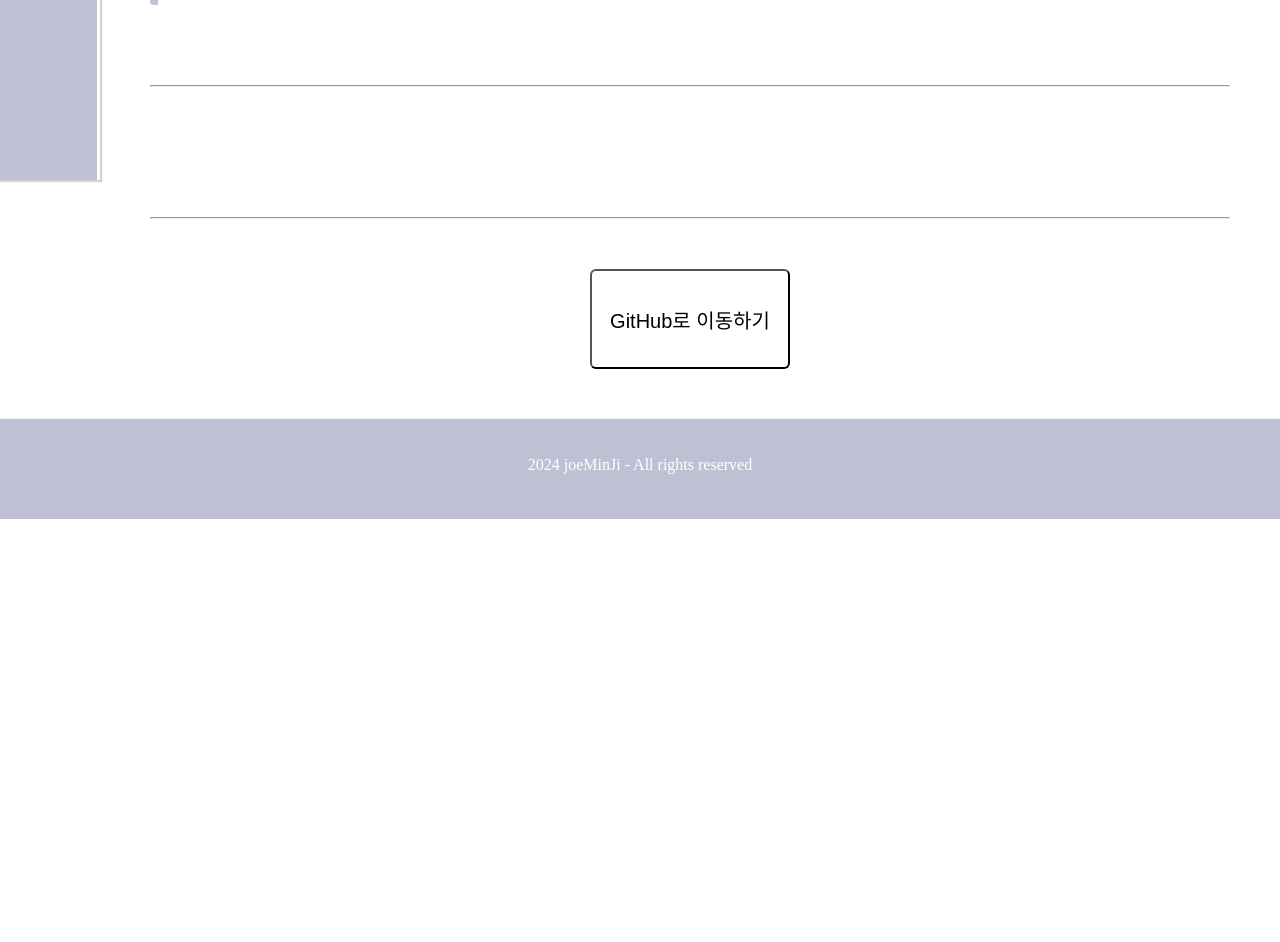
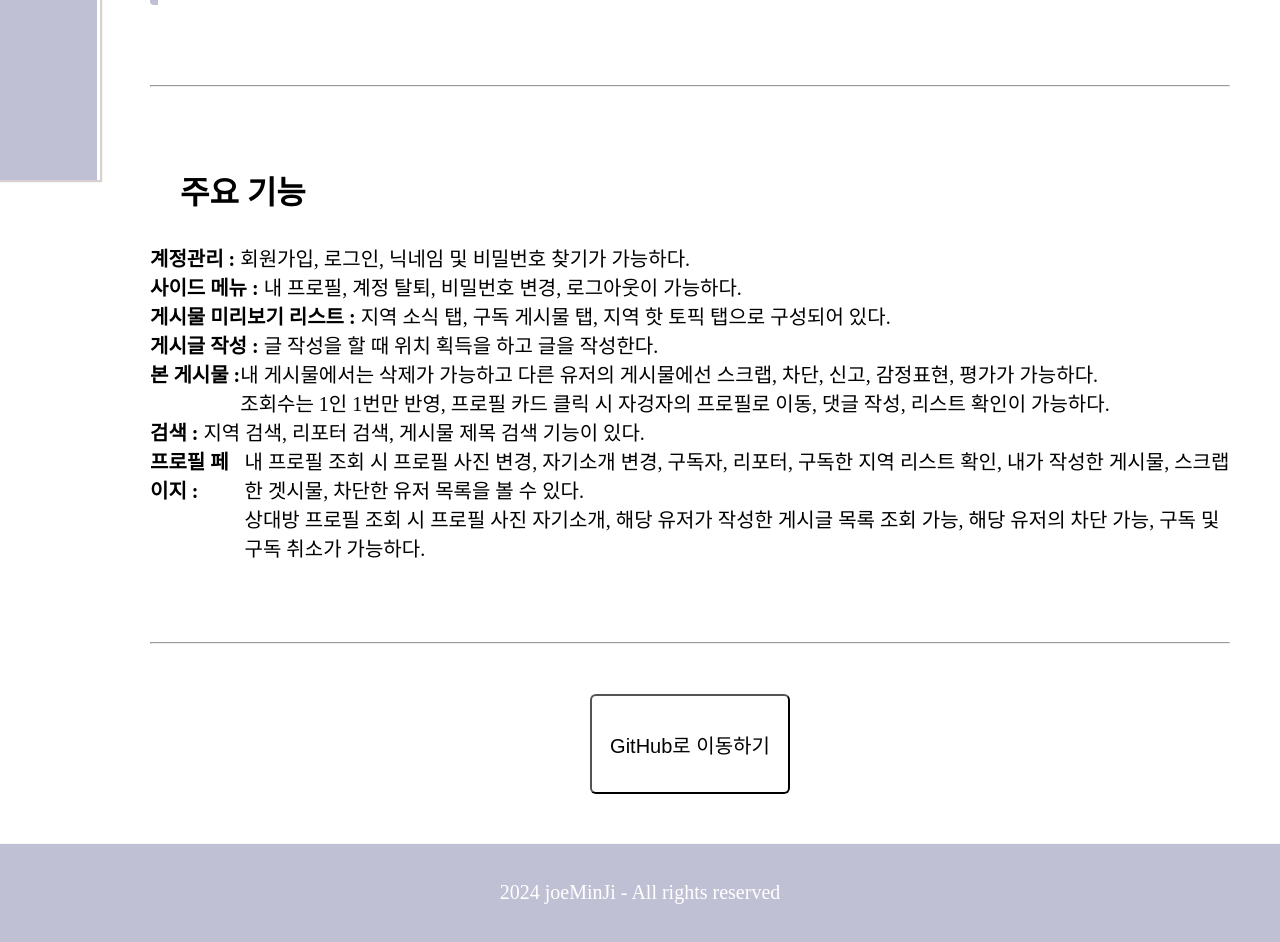
Before and after one commit to min-ji97/portfolio-react, a React (Create React App) app: page /project/noorida in a window 1280 px wide. Shown: the part 620-1562 px from the top of the page. Before the commit the page ends 1139 px from the top, so only its background shows below. Built offline with nearby package versions, Linux system fonts and the light colour scheme.

Commit message:
project-noorida

```diff
--- /dev/null
+++ b/src/css/noorida.css
@@ -0,0 +1,15 @@
+.visible-none {
+  display: none;
+}
+
+#noorida-component .noorida-func .noorida-func--flex {
+  display: flex;
+  flex-direction: row;
+}
+#noorida-component .noorida-func .noorida-func--flex span:nth-of-type(2) {
+  display: flex;
+  flex-direction: column;
+}
+#noorida-component .noorida-func .noorida-func--title {
+  font-weight: bold;
+}
--- /dev/null
+++ b/src/css/noorida.min.css
@@ -0,0 +1 @@
+.visible-none{display:none}#noorida-component .noorida-func .noorida-func--flex{display:flex;flex-direction:row}#noorida-component .noorida-func .noorida-func--flex span:nth-of-type(2){display:flex;flex-direction:column}#noorida-component .noorida-func .noorida-func--title{font-weight:bold}
--- a/src/css/pageCommom.css
+++ b/src/css/pageCommom.css
@@ -1,3 +1,25 @@
 body {
   background-color: white;
 }
+
+p {
+  font-size: 20px;
+}
+
+span {
+  font-size: 20px;
+}
+
+@media (max-width: 1000px) {
+  h1 {
+    font-size: 30px;
+  }
+  p {
+    font-size: 18px;
+  }
+}
+@media (max-width: 450px) {
+  h1 {
+    font-size: 20px;
+  }
+}
--- a/src/css/pageCommom.min.css
+++ b/src/css/pageCommom.min.css
@@ -1 +1 @@
-body{background-color:#fff}
+body{background-color:#fff}p{font-size:20px}span{font-size:20px}@media(max-width: 1000px){h1{font-size:30px}p{font-size:18px}}@media(max-width: 450px){h1{font-size:20px}}
--- a/src/css/petBoard.css
+++ b/src/css/petBoard.css
@@ -6,7 +6,6 @@
   margin: 30px;
 }
 #project-component p {
-  font-size: 25px;
   margin: 5px 10px;
   line-height: 40px;
 }
@@ -195,7 +194,6 @@
 @media (max-width: 1000px) {
   #project-component h1 {
     margin: 10px;
-    font-size: 30px;
   }
   #project-component p {
     font-size: 18px;
@@ -208,6 +206,15 @@
   }
   #project-component .pet--modify {
     grid-gap: 0px;
+  }
+  #project-component .pet--modify span {
+    font-size: 20px;
+  }
+  #project-component .pet--menu div {
+    height: 556px;
+  }
+  #project-component .pet--myWrite div {
+    height: 820px;
   }
 }
 @media (max-width: 740px) {
@@ -286,9 +293,6 @@
   }
 }
 @media (max-width: 450px) {
-  #project-component h1 {
-    font-size: 20px;
-  }
   #project-component .gray-color {
     margin: 6px 19px;
   }
--- a/src/page/Noorida.js
+++ b/src/page/Noorida.js
@@ -3,6 +3,7 @@
 import React from 'react';
 import Commom from './Commom';
 import '../css/pageCommom.css';
+import '../css/noorida.css';
 
 const Noorida = () =>{
     const lists = {
@@ -27,11 +28,49 @@ const Noorida = () =>{
         <div id='project-component'>
             <Commom listData={lists}/>
 
-            <div>
+            <div id='noorida-component'>
+                <h1>주요 기능</h1>
+                <div className='noorida-func'>
+                    <div>
+                        <span className='noorida-func--title'>계정관리 : </span>
+                        <span>회원가입, 로그인, 닉네임 및 비밀번호 찾기가 가능하다.</span>
+                    </div>
+                    <div>
+                        <span className='noorida-func--title'>사이드 메뉴 : </span>
+                        <span>내 프로필, 계정 탈퇴, 비밀번호 변경, 로그아웃이 가능하다.</span>
+                    </div>
+                    <div>
+                        <span className='noorida-func--title'>게시물 미리보기 리스트 : </span>
+                        <span>지역 소식 탭, 구독 게시물 탭, 지역 핫 토픽 탭으로 구성되어 있다.</span>
+                    </div>
+                    <div>
+                        <span className='noorida-func--title'>게시글 작성 : </span>
+                        <span>글 작성을 할 때 위치 획득을 하고 글을 작성한다.</span>
+
+                    </div>
+                    <div className='noorida-func--flex'>
+                        <span className='noorida-func--title'>본 게시물 : </span>
+                        <span>
+                            <span>내 게시물에서는 삭제가 가능하고 다른 유저의 게시물에선 스크랩, 차단, 신고, 감정표현, 평가가 가능하다.</span>
+                            <span>조회수는 1인 1번만 반영, 프로필 카드 클릭 시 자겅자의 프로필로 이동, 댓글 작성, 리스트 확인이 가능하다.</span>
+                        </span>
+
+                    </div>
+                    <div>
+                        <span className='noorida-func--title'>검색 : </span>
+                        <span>지역 검색, 리포터 검색, 게시물 제목 검색 기능이 있다.</span>
+                    </div>
+                    <div className='noorida-func--flex'>
+                        <span className='noorida-func--title'>프로필 페이지 : </span>
+                        <span>
+                            <span>내 프로필 조회 시 프로필 사진 변경, 자기소개 변경, 구독자, 리포터, 구독한 지역 리스트 확인, 내가 작성한 게시물, 스크랩한 겟시물, 차단한 유저 목록을 볼 수 있다.</span>
+                            <span>상대방 프로필 조회 시 프로필 사진 자기소개, 해당 유저가 작성한 게시글 목록 조회 가능, 해당 유저의 차단 가능, 구독 및 구독 취소가 가능하다.</span>
+                        </span>
+                    </div>
+                </div>
 
 
-
-            <hr />
+                <hr />
                 <div className='goGithub'>
                     <button><a href="https://github.com/min-ji97/pet_board" target="_blank">GitHub로 이동하기</a></button>
                 </div>
--- /dev/null
+++ b/src/scss/noorida.scss
@@ -0,0 +1,19 @@
+@import '_variables';
+
+#noorida-component{
+
+    .noorida-func{
+        .noorida-func--flex{
+            display: flex;
+            flex-direction: row;
+            span:nth-of-type(2){
+                display: flex;
+                flex-direction: column;
+            }
+        }
+        .noorida-func--title{
+            font-weight: bold;
+            // display: flex;
+        }
+    }
+}
--- a/src/scss/pageCommom.scss
+++ b/src/scss/pageCommom.scss
@@ -2,3 +2,38 @@
 body{
     background-color: white;
 }
+
+h1{
+    // font-size: 25px;
+}
+
+p{
+    font-size: 20px;
+}
+
+span{
+    font-size: 20px;
+}
+// strong{
+//     color: black;
+// }
+
+@media (max-width: 1000px){
+    h1{
+        font-size: 30px;
+    }
+    p{
+        font-size: 18px;
+    }
+}
+@media (max-width: 740px){
+
+}
+@media (max-width: 450px){
+    h1{
+        font-size: 20px;
+    }
+    p{
+        // font-size: 18px;
+    }
+}
```
Also changed, not shown: src/scss/petBoard.scss (+18 -3 lines), src/css/petBoard.min.css.
